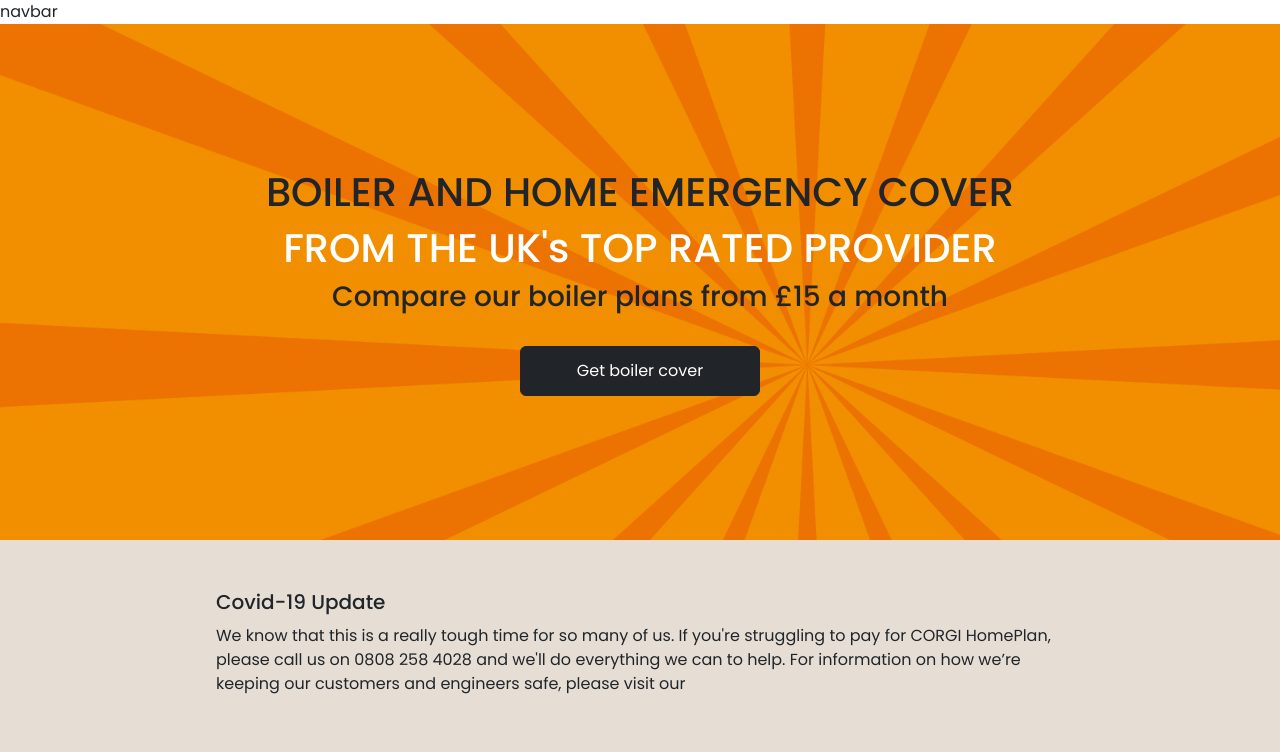
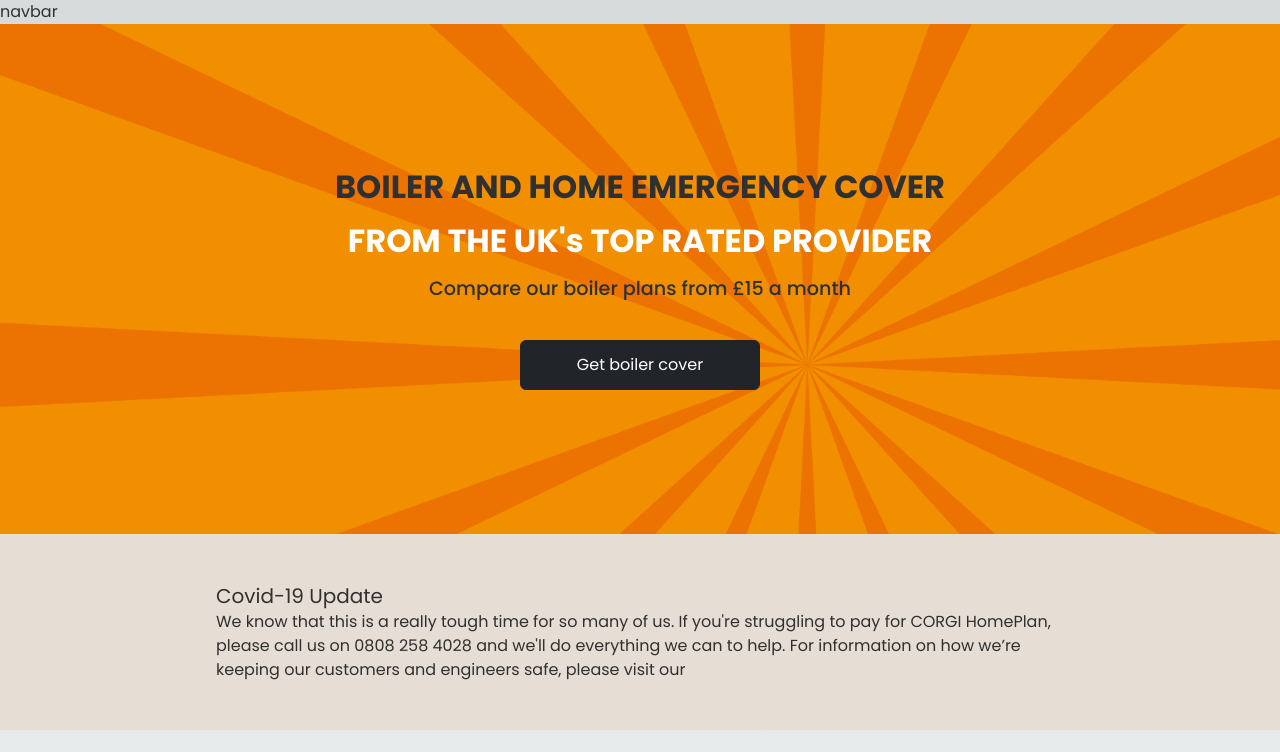
Before and after one commit to ACalderwood93/corgi-next, a Next.js app: page / in a window 1280 px wide. Shown: the top 752 px of the page. Built offline with nearby package versions, Linux system fonts and the light colour scheme.

Commit message:
Update layout.tsx

```diff
--- a/src/app/layout.tsx
+++ b/src/app/layout.tsx
@@ -1,6 +1,5 @@
+import "bootstrap/dist/css/bootstrap.min.css";
 import "./globals.css";
-import "bootstrap/dist/css/bootstrap.min.css";
-import "./overrides.css";
 
 import { Roboto, Poppins } from "next/font/google";
 const roboto = Roboto({
@@ -26,7 +25,7 @@ export default function RootLayout({
     <html lang="en">
       <body className={poppins.className}>
         <nav>navbar</nav>
-        <main className="flex">{children}</main>
+        <main className="flex w-screen justify-center">{children}</main>
         <footer className="mt-6">footer</footer>
       </body>
     </html>
```
